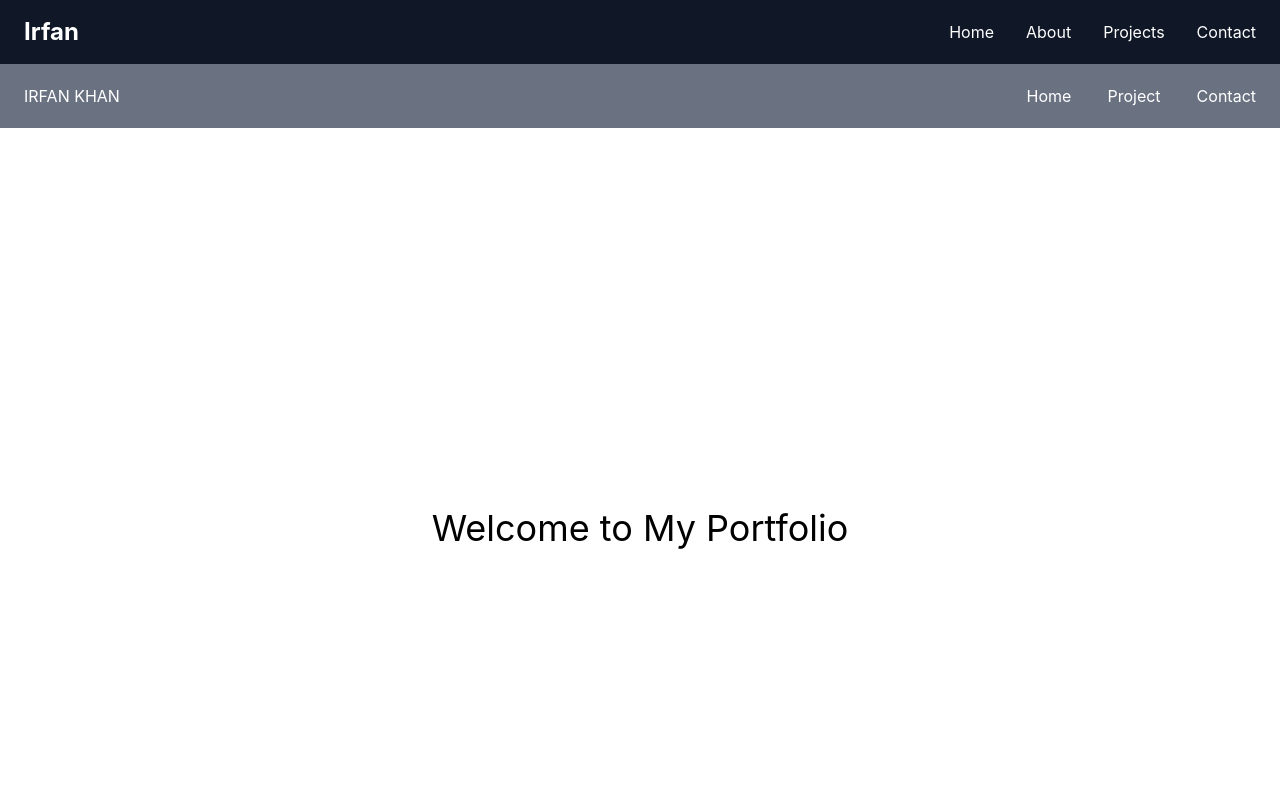
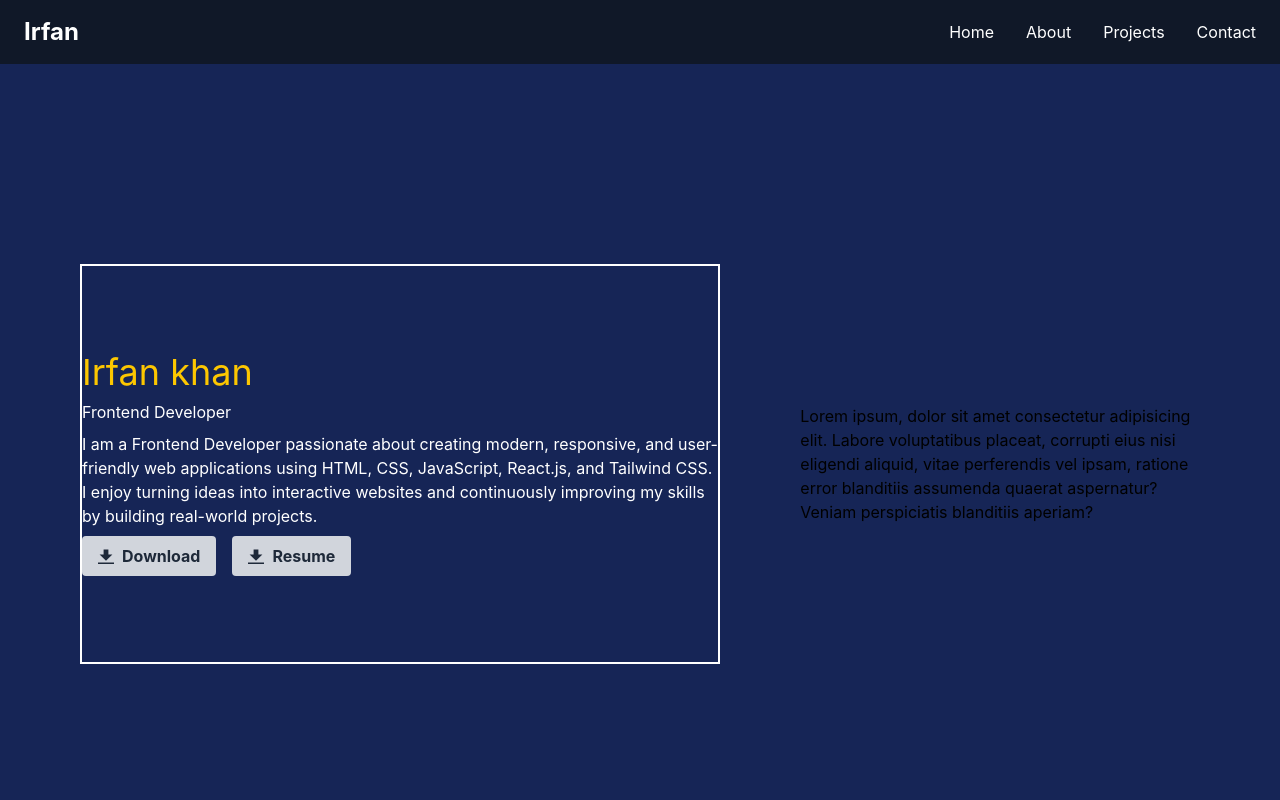
Before and after one commit to DevIrfankhan/Portfolio, a React app: page / in a window 1280 px wide. Shown: the top 800 px of the page. Built offline with nearby package versions, Linux system fonts and the light colour scheme; the HTML template or start-up script is replaced by a standard one.

Commit message:
Test contribution

```diff
--- a/src/App.jsx
+++ b/src/App.jsx
@@ -1,11 +1,14 @@
+import Hero from "./components/Hero";
 import Navbar from "./components/Navbar";
-import NewNav from "./components/NewNav";
+// import NewNav from "./components/NewNav";
 
 function App() {
   return (
     <>
       <Navbar />
-      <NewNav/>
+      {/* <NewNav /> */}
+      <Hero/>
+
 
       <div className="h-screen flex justify-center items-center text-4xl">
         Welcome to My Portfolio
--- /dev/null
+++ b/src/components/Hero.jsx
@@ -0,0 +1,37 @@
+// import React from 'react'
+
+const Hero = () => {
+    let list = {
+        name: "Irfan khan",
+        sub: "Frontend Developer",
+        discription:"I am a Frontend Developer passionate about creating modern, responsive, and user-friendly web applications using HTML, CSS, JavaScript, React.js, and Tailwind CSS. I enjoy turning ideas into interactive websites and continuously improving my skills by building real-world projects."
+    }
+  return (
+      <div className="w-full min-h-screen bg-blue-950 flex flex-col md:flex-row items-center justify-around p-8 md:p-20 gap-10 md:gap-20">
+
+          <div className="info  flex items-start justify-center w-[800px] h-[400px] flex-col gap-2 text-white border-2">
+              <h1 className="text-4xl text-yellow-400"> {list.name} </h1>
+              <h3> {list.sub} </h3>
+              <p> {list.discription} </p>
+              <div className="btn flex gap-4 ">
+                  <button class="bg-gray-300 hover:bg-gray-400 text-gray-800 font-bold py-2 px-4 rounded inline-flex items-center">
+                      <svg class="fill-current w-4 h-4 mr-2" xmlns="http://www.w3.org/2000/svg" viewBox="0 0 20 20"><path d="M13 8V2H7v6H2l8 8 8-8h-5zM0 18h20v2H0v-2z" /></svg>
+                      <span>Download</span>
+                  </button>
+
+                  <button class="bg-gray-300 hover:bg-gray-400 text-gray-800 font-bold py-2 px-4 rounded inline-flex items-center">
+                      <svg class="fill-current w-4 h-4 mr-2" xmlns="http://www.w3.org/2000/svg" viewBox="0 0 20 20"><path d="M13 8V2H7v6H2l8 8 8-8h-5zM0 18h20v2H0v-2z" /></svg>
+                      <span>Resume</span>
+                  </button>
+              </div>
+
+          </div>
+          <div className="img flex items-center justify-center w-[500px] h-[60vh] ">
+              Lorem ipsum, dolor sit amet consectetur adipisicing elit. Labore voluptatibus placeat, corrupti eius nisi eligendi aliquid, vitae perferendis vel ipsam, ratione error blanditiis assumenda quaerat aspernatur? Veniam perspiciatis blanditiis aperiam?
+
+          </div>
+    </div>
+  )
+}
+
+export default Hero
--- a/src/components/NewNav.jsx
+++ b/src/components/NewNav.jsx
@@ -4,6 +4,7 @@ import { Menu, X } from "lucide-react";
 
 
 const NewNav = () => {
+    const [thirdbtn, setThirdbtn] = useState(false);
     const [open, setOpen] = useState(false);
     return (
         <>
@@ -22,7 +23,7 @@ const NewNav = () => {
                 </button>
 
             </nav>
-            <div className={`fixed top-0 right-0 h-screen w-64 bg-amber-500 text-amber-50"transform transition-transform duration-300 ${open? "translate-x-0":"translate-x-full"} `}>
+            <div className={`fixed top-0 right-0 h-screen w-64 bg-amber-500 text-amber-50 "transform transition-transform duration-300 ${open ? "translate-x-0" : "translate-x-full"} `}>
                 <div className="flex justify-end p-5">
                     < X
                         size={28}
@@ -31,11 +32,42 @@ const NewNav = () => {
                     />
                 </div>
                 <ul>
-                    <li>HOme</li>
-                    <li>Project</li>
-                    <li>Contsct</li>
+                    <li className=" hover:bg-yellow-500" >HOme</li>
+                    <li className=" hover:bg-yellow-500" >Project</li>
+                    <li className=" hover:bg-yellow-500" >Contsct</li>
                 </ul>
             </div>
+
+
+            <newnav className="flex items-center justify-between bg-amber-300 h-16 w-full px-6" >
+                <h1 className="font-bold ">IRFAN KHAN</h1>
+                <div className="hidden md:flex  justify-center items-center h-full">
+                    <ul className="flex items-center justify-center  h-full border-2  cursor-pointer"  >
+                        <li className=" flex items-center justify-center hover:text-blue-700 w-40 hover:bg-amber-700 transition-all duration-300 h-full " >Home</li>
+                        <li className=" flex items-center justify-center hover:text-blue-700 w-40 hover:bg-amber-700 transition-all duration-300 h-full " >About</li>
+                        <li className=" flex items-center justify-center hover:text-blue-700 w-40 hover:bg-amber-700 transition-all duration-300 h-full " >Contact</li>
+                        <li className=" flex items-center justify-center hover:text-blue-700 w-40 hover:bg-amber-700 transition-all duration-300 h-full " >Project</li>
+
+                    </ul>
+                </div>
+                    <button className="md:hidden" onClick={() => setThirdbtn(!thirdbtn) }>
+                        {thirdbtn ? <X size={28}/> : <Menu size={28}/>}
+                    </button>
+
+                {/* didebar */}
+
+            </newnav>
+            <div className={` fixed  top-0 right-0 h-full w-64 bg-amber-200 transition-transform duration-300 ${thirdbtn ? "translate-x-0" : "translate-x-full"} `}>
+                <div className="flex justify-end p-5">
+                    <X size={28} className="cursor-pointer" onClick={()=> setThirdbtn(false)}/>
+                </div>
+                    <ul className=" "  >
+                        <li className=" flex items-center justify-center hover:text-blue-700  transition-all duration-300  " >Home</li>
+                        <li className=" flex items-center justify-center hover:text-blue-700  transition-all duration-300  " >About</li>
+                        <li className=" flex items-center justify-center hover:text-blue-700  transition-all duration-300  " >Contact</li>
+                        <li className=" flex items-center justify-center hover:text-blue-700  transition-all duration-300  " >Project</li>
+                    </ul>
+         </div>
         </>
     )
 }
```
